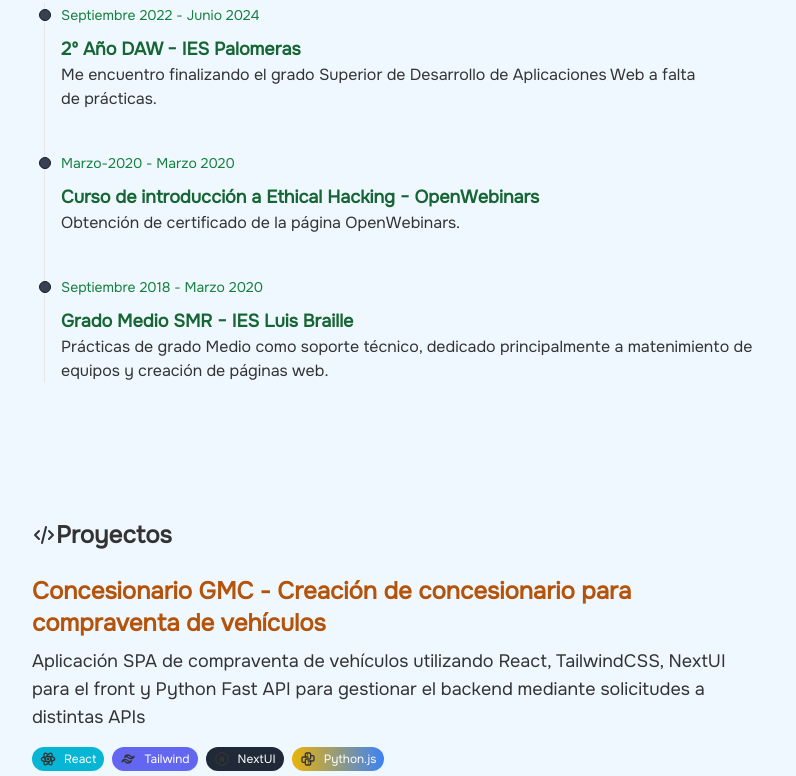
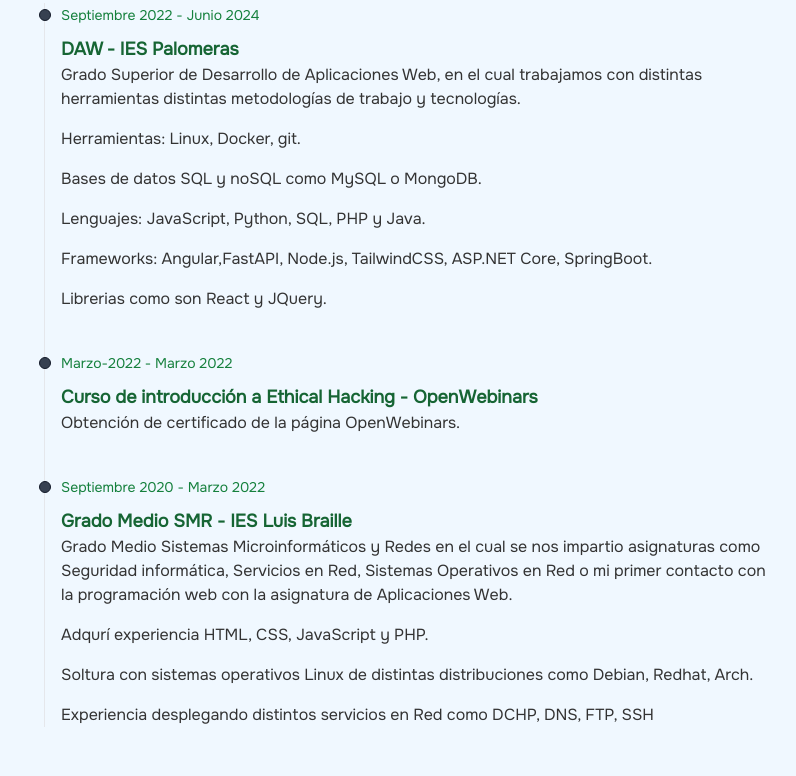
Before and after one commit to bov0/portfolio.dev, an Astro site: page / in a window 1280 px wide. Shown: the part 1215-1991 px from the top of the page, without its empty margins (238-1034 px from the left). Built offline with nearby package versions, Linux system fonts and the light colour scheme; Astro itself is replaced by a stand-in of ours; grey boxes are pictures that could not be loaded.

Commit message:
Modificación información

```diff
--- a/src/components/AboutMe.astro
+++ b/src/components/AboutMe.astro
@@ -7,8 +7,7 @@
     >, <span class="text-green-600">Node.js</span> y <span
       class="text-yellow-500">Python</span
     >
-    entre otros, me especializo en adaptarme rápidamente a diferentes proyectos y
-    entornos de trabajo.
+    entre otros.
   </p>
   <p class="pb-4 text-pretty w-full xl:w-[768px] mx-auto">
     Además, tengo experiencia en Cloud Computing con plataformas como Google
--- a/src/components/Experience.astro
+++ b/src/components/Experience.astro
@@ -11,7 +11,7 @@
   },
   {
     date: "Marzo 2020 - Junio 2020",
-    title: "Soporte técnico/Desarrollador Web − Prácticas Mesia Software",
+    title: "Soporte técnico/Desarrollador Web - Prácticas Mesia Software",
     descriptions: [
       "Creación y despliegue de sitio web para Bucalis utilizando las herramientas HTML, CSS, JavaScript, Bootstrap y PHP.",
       "Despliegue de servicios (DNS, FTP, SSH)",
--- a/src/components/Studies.astro
+++ b/src/components/Studies.astro
@@ -3,20 +3,30 @@
 const STUDIES = [
   {
     date: "Septiembre 2022 - Junio 2024",
-    title: "2º Año DAW − IES Palomeras",
-    description:
-      "Me encuentro finalizando el grado Superior de Desarrollo de Aplicaciones Web a falta de prácticas.",
+    title: "DAW - IES Palomeras",
+    descriptions:[
+      "Grado Superior de Desarrollo de Aplicaciones Web, en el cual trabajamos con distintas herramientas distintas metodologías de trabajo y tecnologías.",
+      "Herramientas: Linux, Docker, git.",
+      "Bases de datos SQL y noSQL como MySQL o MongoDB.",
+      "Lenguajes: JavaScript, Python, SQL, PHP y Java.",
+      "Frameworks: Angular,FastAPI, Node.js, TailwindCSS, ASP.NET Core, SpringBoot.",
+      "Librerias como son React y JQuery.",
+    ]
   },
   {
-    date: "Marzo-2020 - Marzo 2020",
-    title: "Curso de introducción a Ethical Hacking  − OpenWebinars",
-    description: "Obtención de certificado de la página OpenWebinars.",
+    date: "Marzo-2022 - Marzo 2022",
+    title: "Curso de introducción a Ethical Hacking  - OpenWebinars",
+    descriptions: ["Obtención de certificado de la página OpenWebinars."],
   },
   {
-    date: "Septiembre 2018 - Marzo 2020",
-    title: "Grado Medio SMR  − IES Luis Braille",
-    description:
-      "Prácticas de grado Medio como soporte técnico, dedicado principalmente a matenimiento de equipos y creación de páginas web.",
+    date: "Septiembre 2020 - Marzo 2022",
+    title: "Grado Medio SMR - IES Luis Braille",
+    descriptions:
+      ["Grado Medio Sistemas Microinformáticos y Redes en el cual se nos impartio asignaturas como Seguridad informática, Servicios en Red, Sistemas Operativos en Red o mi primer contacto con la programación web con la asignatura de Aplicaciones Web.",
+        "Adqurí experiencia HTML, CSS, JavaScript y PHP.",
+        "Soltura con sistemas operativos Linux de distintas distribuciones como Debian, Redhat, Arch.",
+        "Experiencia desplegando distintos servicios en Red como DCHP, DNS, FTP, SSH"
+      ]
   },
 ];
 ---
--- a/src/components/StudiesItem.astro
+++ b/src/components/StudiesItem.astro
@@ -1,14 +1,14 @@
 ---
-import LinkButton from "./LinkButton.astro"
+import LinkButton from "./LinkButton.astro";
 
 interface Props {
-  title: string
-  description: string
-  link?: string
-  date: string
+  title: string;
+  descriptions: string[];
+  link?: string;
+  date: string;
 }
 
-const { title, description, link, date } = Astro.props
+const { title, descriptions, link, date } = Astro.props;
 ---
 
 <div
@@ -22,9 +22,16 @@
 <h3 class="text-lg font-semibold text-green-800 dark:text-blue-200/90 mt-2">
   {title}
 </h3>
-<p class="mb-4 text-base font-normal dark:text-gray-200 text-pretty">
-  {description}
-</p>
+<ul>
+  {
+    descriptions &&
+      descriptions.map((description) => (
+        <li class="mb-4 text-base font-normal dark:text-gray-200 text-pretty">
+          {description}
+        </li>
+      ))
+  }
+</ul>
 {
   link && (
     <LinkButton href={link}>
--- a/src/pages/index.astro
+++ b/src/pages/index.astro
@@ -41,7 +41,7 @@
         De Madrid,España.
       </h2>
 
-      <nav class="flex gap-2 mt-8 flex-wrap w-full">
+      <nav class="flex gap-4 mt-8 flex-wrap w-full">
         <SocialPill href="https://www.linkedin.com/in/ivan-fernandez-cerro/">
           <LinkedInIcon class="size-6" />
           Linkedin
```
